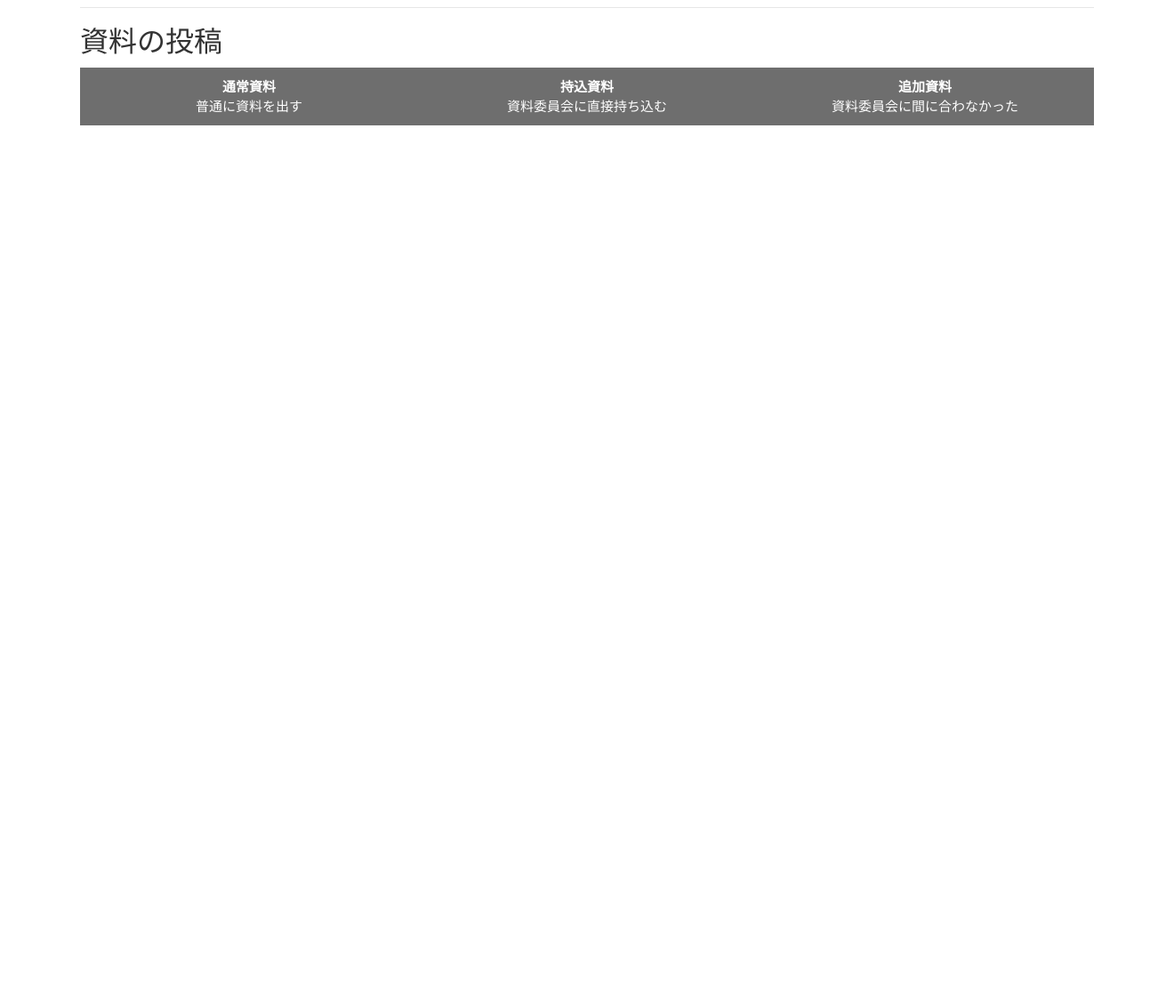
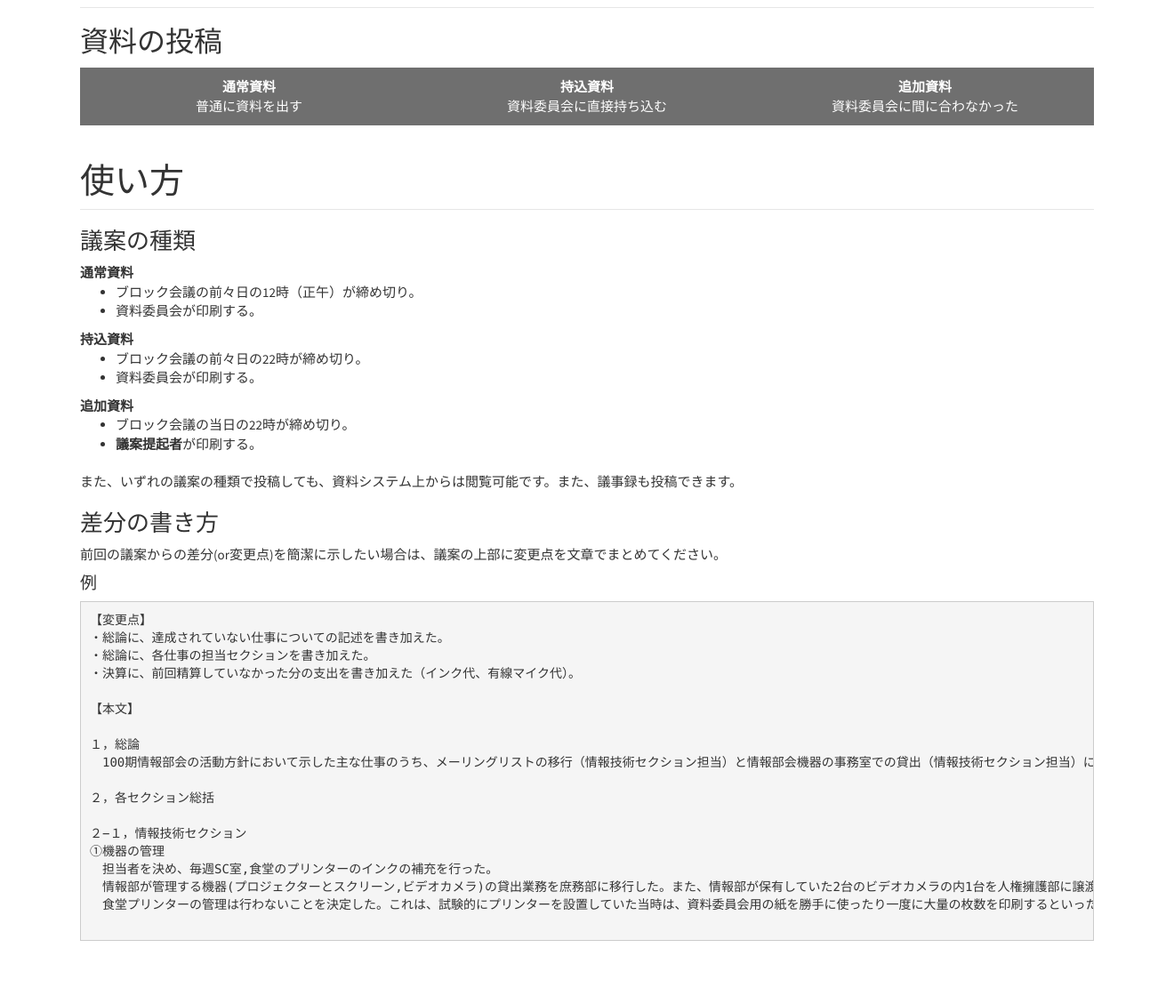
Before and after one commit to kumano-dormitory/kumanodocs, a Django app: page /docs/ in a window 1320 px wide; the page is wider, and only the part inside the window is pictured. Shown: the part 159-1288 px from the top of that part at 89% size. Before the commit the page ends 300 px from the top of that part, so only its background shows below. Run offline with Django 3.2, Linux system fonts and the light colour scheme; data that the repository does not hold is empty; some libraries are stand-ins or nearby versions.

Commit message:
議案の投稿の仕方などをトップページに書いた。

```diff
--- a/document_system/templates/document_system/top.html
+++ b/document_system/templates/document_system/top.html
@@ -40,4 +40,54 @@
             {% endfor %}
         </div>
     {% endif %}
+
+<h1 class="page-header">使い方</h1>
+    <h2 class="h3">議案の種類</h2>
+        <dl>
+            <dt>通常資料</dt>
+                <dd>
+                    <ul>
+                        <li>ブロック会議の前々日の12時（正午）が締め切り。</li>
+                        <li>資料委員会が印刷する。</li>
+                    </ul>
+                </dd>
+            <dt>持込資料</dt>
+                <dd>
+                    <ul>
+                        <li>ブロック会議の前々日の22時が締め切り。</li>
+                        <li>資料委員会が印刷する。</li>
+                    </ul>
+                </dd>
+            <dt>追加資料</dt>
+                <dd>
+                    <ul>
+                        <li>ブロック会議の当日の22時が締め切り。</li>
+                        <li><b>議案提起者</b>が印刷する。</li>
+                    </ul>
+                </dd>
+        </dl>
+        また、いずれの議案の種類で投稿しても、資料システム上からは閲覧可能です。また、議事録も投稿できます。
+
+    <h2 class="h3">差分の書き方</h2>
+        前回の議案からの差分(or変更点)を簡潔に示したい場合は、議案の上部に変更点を文章でまとめてください。
+        <h4>例</h3>
+            <pre>
+【変更点】
+・総論に、達成されていない仕事についての記述を書き加えた。
+・総論に、各仕事の担当セクションを書き加えた。
+・決算に、前回精算していなかった分の支出を書き加えた（インク代、有線マイク代）。
+
+【本文】
+
+１，総論
+　100期情報部会の活動方針において示した主な仕事のうち、メーリングリストの移行（情報技術セクション担当）と情報部会機器の事務室での貸出（情報技術セクション担当）については達成された。一方、各種講習会の実施（情報監督セクション）については達成されていない。詳しくは次章に譲る。
+
+２，各セクション総括
+
+２−１，情報技術セクション
+①機器の管理
+　担当者を決め、毎週SC室,食堂のプリンターのインクの補充を行った。
+　情報部が管理する機器(プロジェクターとスクリーン,ビデオカメラ)の貸出業務を庶務部に移行した。また、情報部が保有していた2台のビデオカメラの内1台を人権擁護部に譲渡した。
+　食堂プリンターの管理は行わないことを決定した。これは、試験的にプリンターを設置していた当時は、資料委員会用の紙を勝手に使ったり一度に大量の枚数を印刷するといった不適切な使い方をする人が一部に存在し情報部側から周知をしてもその様な事態が収まる様子はなかったことと、それによってプリンターの故障が相次いだりインクの交換頻度が多く………
+            </pre>
 {% endblock %}
```
